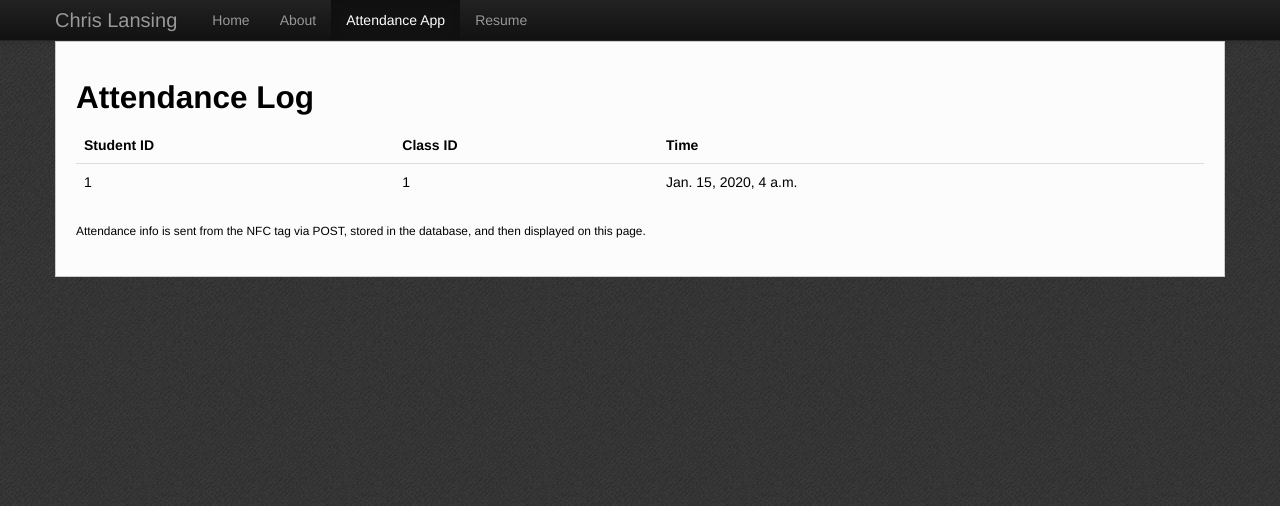
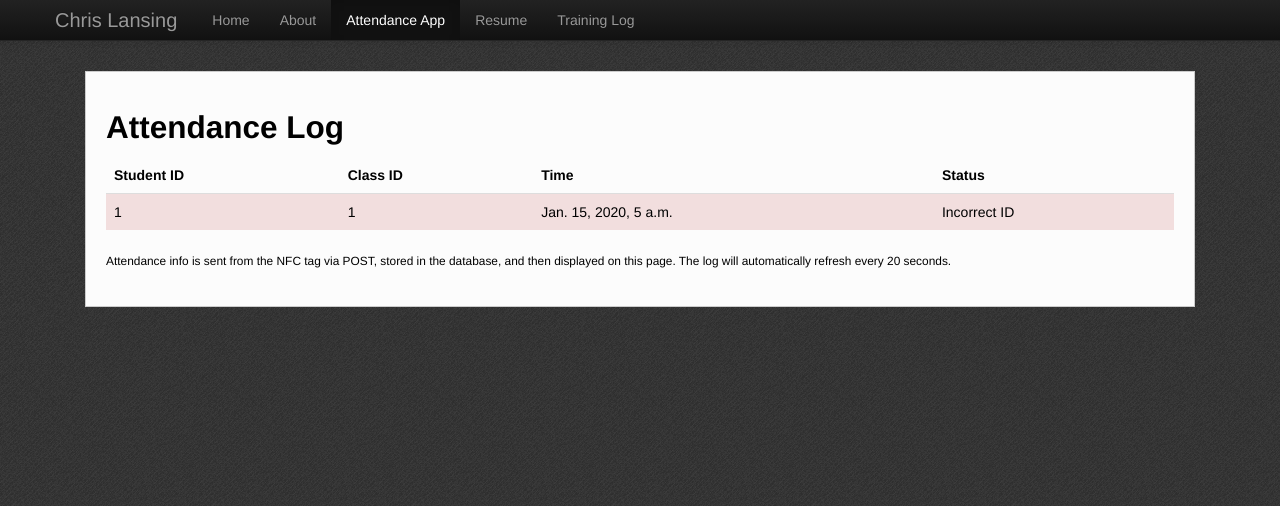
Before and after one commit to cl-ansy/personal-site, a Django app: page /attendance/ in a window 1280 px wide. Shown: the top 506 px of the page. Run offline with Django 3.2, Linux system fonts and the light colour scheme; tables that the repository leaves empty hold one stand-in row (values such as "Sample post"); some libraries are stand-ins or nearby versions.

Commit message:
attendance changes

```diff
--- a/myproject/attendance/templates/attendance.html
+++ b/myproject/attendance/templates/attendance.html
@@ -1,28 +1,43 @@
 {% extends "base.html" %}
 {% block active_attendance %}active{% endblock %}
 {% block content %}
+<h2>Attendance Log</h2>
 <div id="attendance">
-  <h2>Attendance Log</h2>
-  <table class="table">
+ <table class="table">
     <thead>
       <tr>
         <th>Student ID</th>
         <th>Class ID</th>
         <th>Time</th>
+        <th>Status</th>
       </tr>
     </thead>
     <tbody>
-      {% for c in checkin %}
-      <tr>
-        <td>{{ c.studentID }}</td>
-        <td>{{ c.classID }}</td>
-        <td>{{ c.timestamp }}</td>
-      </tr>
+      {% for c in checkins %}
+        {% if c.studentID|length == 9 %}
+          <tr class="success">
+            <td>{{ c.studentID }}</td>
+            <td>{{ c.classID }}</td>
+            <td>{{ c.timestamp }}</td>
+            <td>Verified</td>
+          </tr>
+        {% else %}
+          <tr class="error">
+            <td>{{ c.studentID }}</td>
+            <td>{{ c.classID }}</td>
+            <td>{{ c.timestamp }}</td>
+            <td>Incorrect ID</td>
+          </tr>
+        {% endif %}
       {% endfor %}
     </tbody>
   </table>
-  <p><small>Attendance info is sent from the NFC tag via POST, stored in the database, and then displayed on this page.</small></p>
-</div>
+</div><!-- attendance -->
+<p><small>Attendance info is sent from the NFC tag via POST, stored in the database, and then displayed on this page.
+The log will automatically refresh every 20 seconds.</small></p>
 {% endblock content %}
 {% block scripts %}
+<script type="text/javascript">
+var auto_refresh = setInterval(function(){$('#attendance').load('{% url "attendance" %} #attendance')},20000);
+</script>
 {% endblock scripts %}
--- a/myproject/attendance/views.py
+++ b/myproject/attendance/views.py
@@ -6,18 +6,15 @@ from attendance.models import CheckIn
 
 @csrf_exempt
 def attendance(request):
-#    if request.method == 'POST':
-#        #if CheckIn.objects.filter(studentID=request.POST['StudentID'],classID=request.POST['ClassID'],timestamp.date()=datetime.now().date()).distinct():
-#         #   checkin = CheckIn.objects.get(studentID=request.POST['StudentID'],classID=request.POST['ClassID'],timestamp=datetime.now())
-#        #else:
-#        s_id = request.POST.get('StudentID', '')
-#        c_id = request.POST.get('ClassID', '')
-#        checkin = CheckIn()
-#        checkin.studentID = 1324
-#        checkin.studentID = s_id
-#        checkin.classID = c_id
-#        checkin.timestamp = datetime.now()
-#        checkin.save()
-#    else:
-    checkin = CheckIn.objects.all()
-    return render_to_response('attendance.html', {'checkin':checkin}, context_instance=RequestContext(request))
+    if request.method == 'POST':
+        key = request.POST.get('Key', '')
+#        if CheckIn.objects.filter(studentID=request.POST['StudentID'],classID=request.POST['ClassID'],timestamp.date()=datetime.now().date()).distinct():
+#            checkin = CheckIn.objects.get(studentID=request.POST['StudentID'],classID=request.POST['ClassID'],timestamp=datetime.now())
+        if key  == 'PuN5XfYtn':
+            checkin = CheckIn()
+            checkin.studentID = request.POST.get('StudentID', '')
+            checkin.classID = request.POST.get('ClassID', '')
+            checkin.timestamp = datetime.now()
+            checkin.save()
+    checkins = CheckIn.objects.order_by("-timestamp")
+    return render_to_response('attendance.html', {'checkins':checkins}, context_instance=RequestContext(request))
--- a/myproject/myproject/settings.py
+++ b/myproject/myproject/settings.py
@@ -24,7 +24,7 @@ DATABASES = {
 # http://en.wikipedia.org/wiki/List_of_tz_zones_by_name
 # although not all choices may be available on all operating systems.
 # In a Windows environment this must be set to your system time zone.
-TIME_ZONE = 'America/Chicago'
+TIME_ZONE = 'America/New_York'
 
 # Language code for this installation. All choices can be found here:
 # http://www.i18nguy.com/unicode/language-identifiers.html
--- a/myproject/myproject/templates/base.html
+++ b/myproject/myproject/templates/base.html
@@ -11,10 +11,8 @@
     <!-- Google Analytics -->
     <script type="text/javascript">
       var _gaq = _gaq || [];
-      var pluginUrl =
-       '//www.google-
-      analytics.com/plugins/ga/inpage_linkid.js';
-      _gag.push(['_require', 'inpage_linkid',
+      var pluginUrl ='//www.google-analytics.com/plugins/ga/inpage_linkid.js';
+      _gaq.push(['_require', 'inpage_linkid',
       pluginUrl]);
       _gaq.push(['_setAccount', 'UA-38866448-1']);
       _gaq.push(['_trackPageview']);
@@ -28,11 +26,6 @@
 
     <!-- External Styles -->
     <link rel="stylesheet" href="{{ STATIC_URL }}bootstrap/css/bootstrap.min.css"></link>
-<!--    <style>
-      body {
-        padding-top: 60px; /* 60px to make the container go all the way to the bottom of the topbar */
-      }
-    </style>-->
     <link rel="stylesheet" href="{{ STATIC_URL }}bootstrap/css/bootstrap-responsive.min.css">
 
     <!-- Styles to be added externally when complete -->
@@ -48,6 +41,7 @@
       .content{
         background-color:#CCCCCC;
         border:1px solid #CCCCCC;
+        margin:30px;
       }
       .content-inner{
         background-color:#FCFCFC;
@@ -56,7 +50,7 @@
       }
       #wrap{
         min-height:100%;
-        margin:0 auto -60px;
+        margin:0px auto -60px;
       }
       #footer{
         height:60px;
@@ -92,7 +86,7 @@
               <li class="{% block active_about %}{% endblock %}"><a href="/about/">About</a></li>
               <li class="{% block active_attendance %}{% endblock %}"><a href="/attendance/">Attendance App</a></li>
 	      <li class="{% block active_resume %}{% endblock %}"><a href="/resume/">Resume</a></li>
-	      <!--<li class="{% block active_training %}{% endblock %}"><a href="/training/">Training Log</a></li>-->
+	      <li class="{% block active_training %}{% endblock %}"><a href="/training/">Training Log</a></li>
             </ul><!-- nav -->
           </div><!-- nav-collapse -->
         </div><!-- container -->
--- a/myproject/resume/templates/about.html
+++ b/myproject/resume/templates/about.html
@@ -2,4 +2,5 @@
 {% block active_about %}active{% endblock %}
 {% block content %}
 <h1>About</h1>
+<p>Coming Soon</p>
 {% endblock content %}
```
Also changed, not shown: myproject/resume/templates/resume.html (+3 -4 lines), 1 other file.
